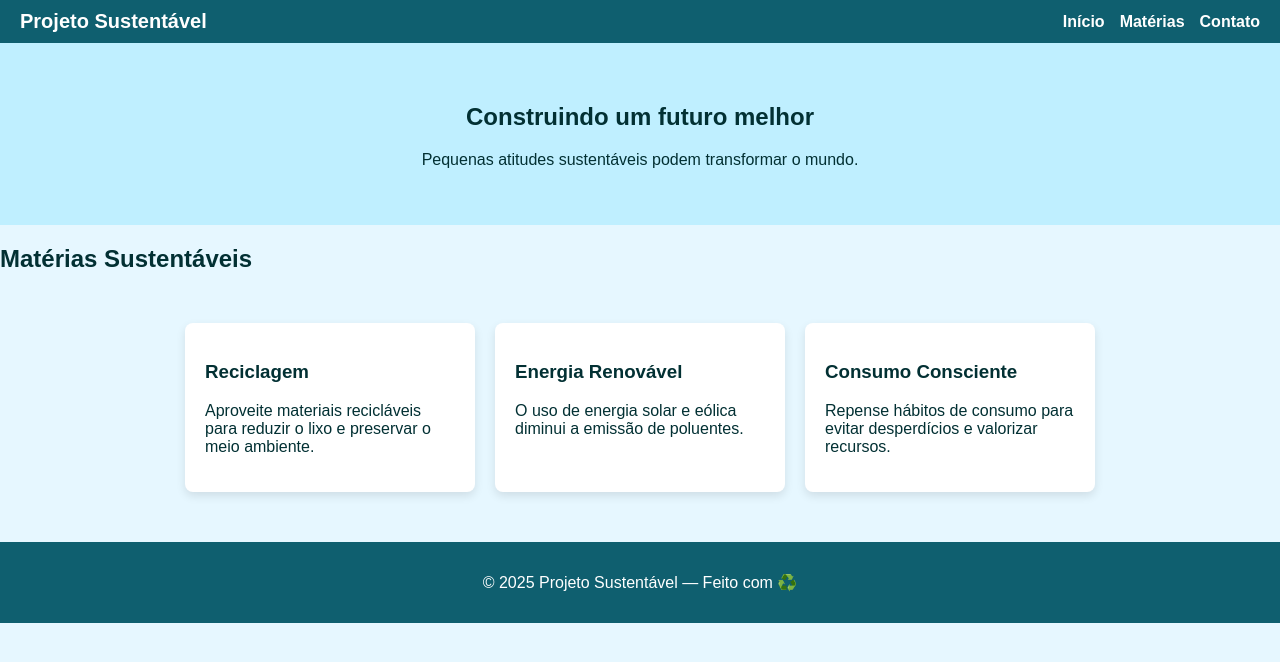
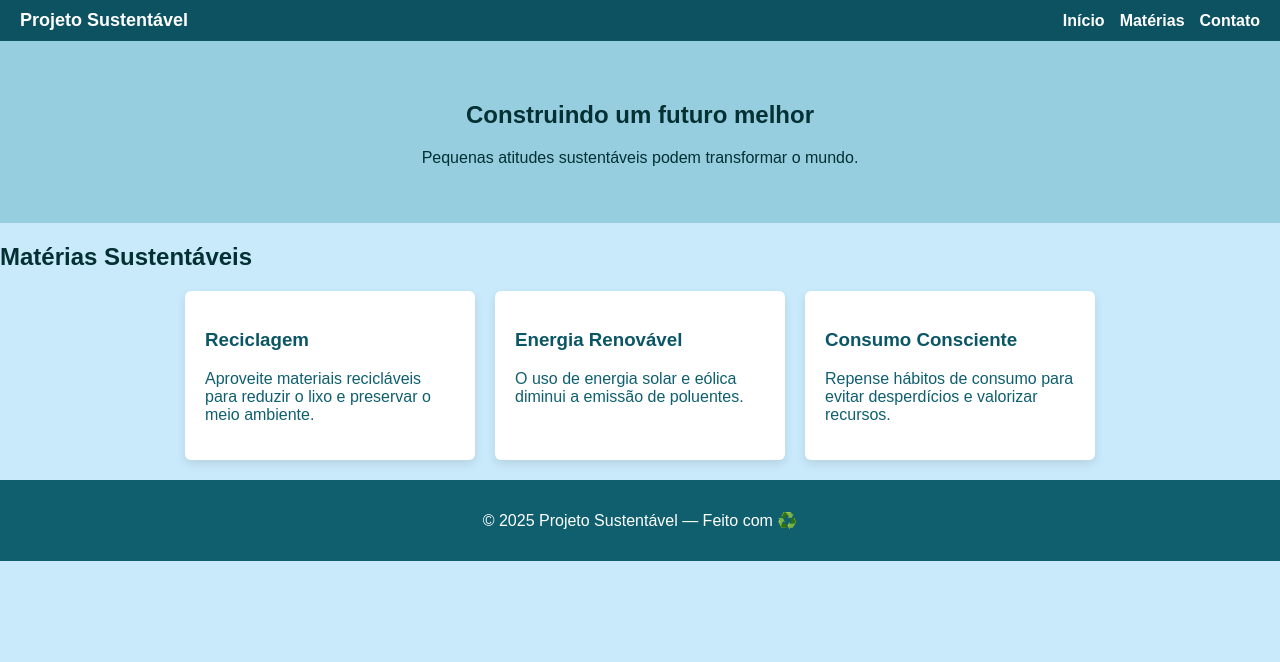
Before and after one commit to dudamssr/filme-site, a plain HTML site: page index.html in a window 1280 px wide. Drawn offline with Linux system fonts and the light colour scheme.

Commit message:
style.css

```diff
--- a/style.css
+++ b/style.css
@@ -1,7 +1,7 @@
 body {
   margin: 0;
   font-family: Arial, sans-serif;
-  background-color: #e6f7ff;
+  background-color: #c9eafb;
   color: #023033;
 }
 
@@ -9,14 +9,14 @@ nav {
   display: flex;
   justify-content: space-between;
   align-items: center;
-  background-color: #0f5f6f;
+  background-color: #0c5260;
   padding: 10px 20px;
-  color: white;
+  color: rgb(255, 255, 255);
 }
 
 nav h1 {
   margin: 0;
-  font-size: 20px;
+  font-size: 18px;
 }
 
 nav ul {
@@ -36,28 +36,34 @@ nav a {
 header {
   text-align: center;
   padding: 40px 20px;
-  background-color: #bfefff;
+  background-color: #96cee0;
+}
+
+.card h3{
+    color: #0b5665;
 }
 
 .cards {
+  color: #0f5f6f;
   display: flex;
   gap: 20px;
   flex-wrap: wrap;
   justify-content: center;
-  padding: 30px 20px;
+  margin-top: 20px;
 }
 
 .card {
   background-color: white;
-  border-radius: 8px;
+  border-radius: 6px;
   padding: 20px;
   width: 250px;
   box-shadow: 0 4px 10px rgba(0,0,0,0.1);
-  transition: transform 0.3s;
+  transition: transform 0.2s;
+  text-align: left;
 }
 
 .card:hover {
-  transform: scale(1.05);
+    transform: scale(1.05);
 }
 
 footer {
```
